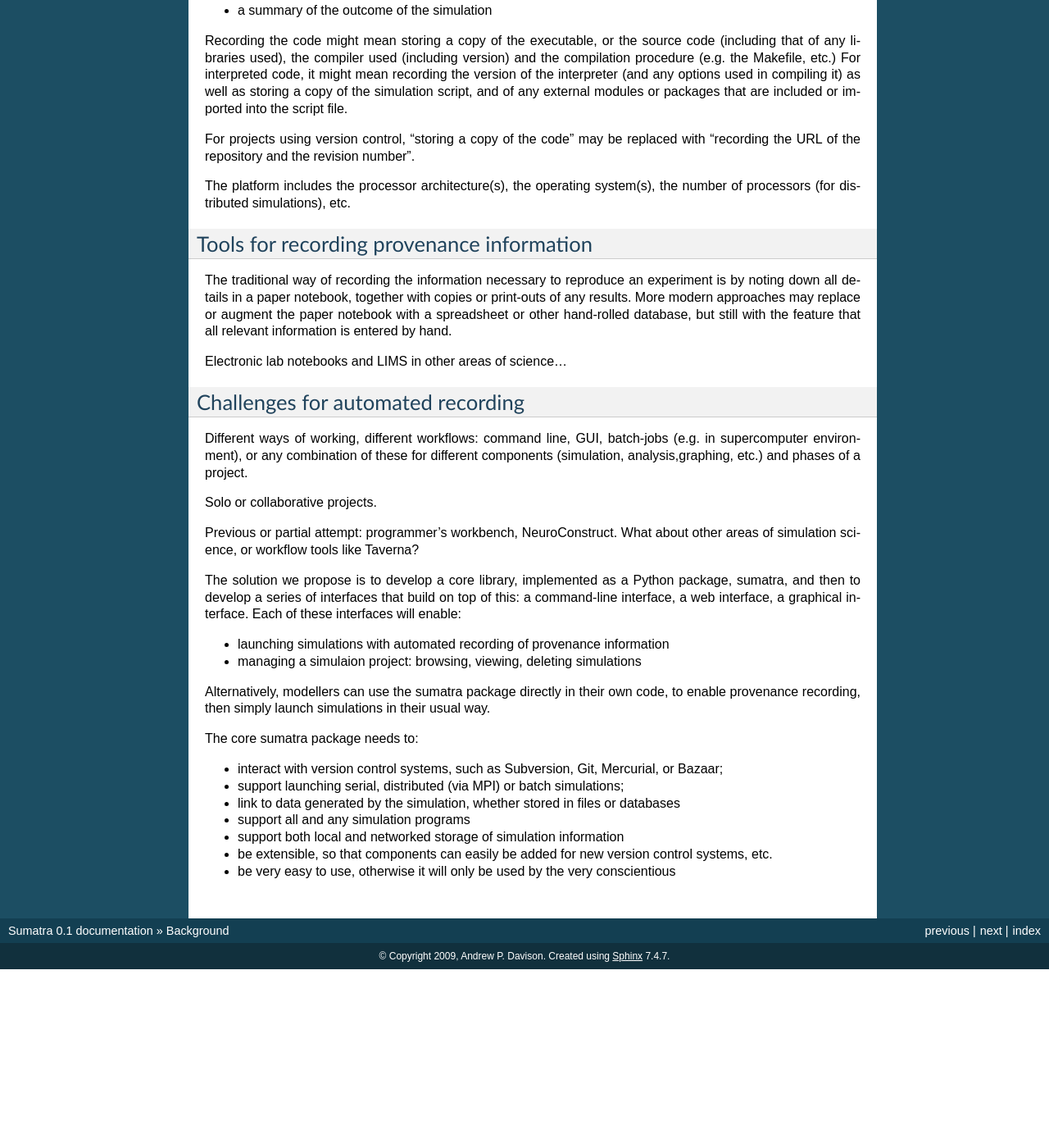
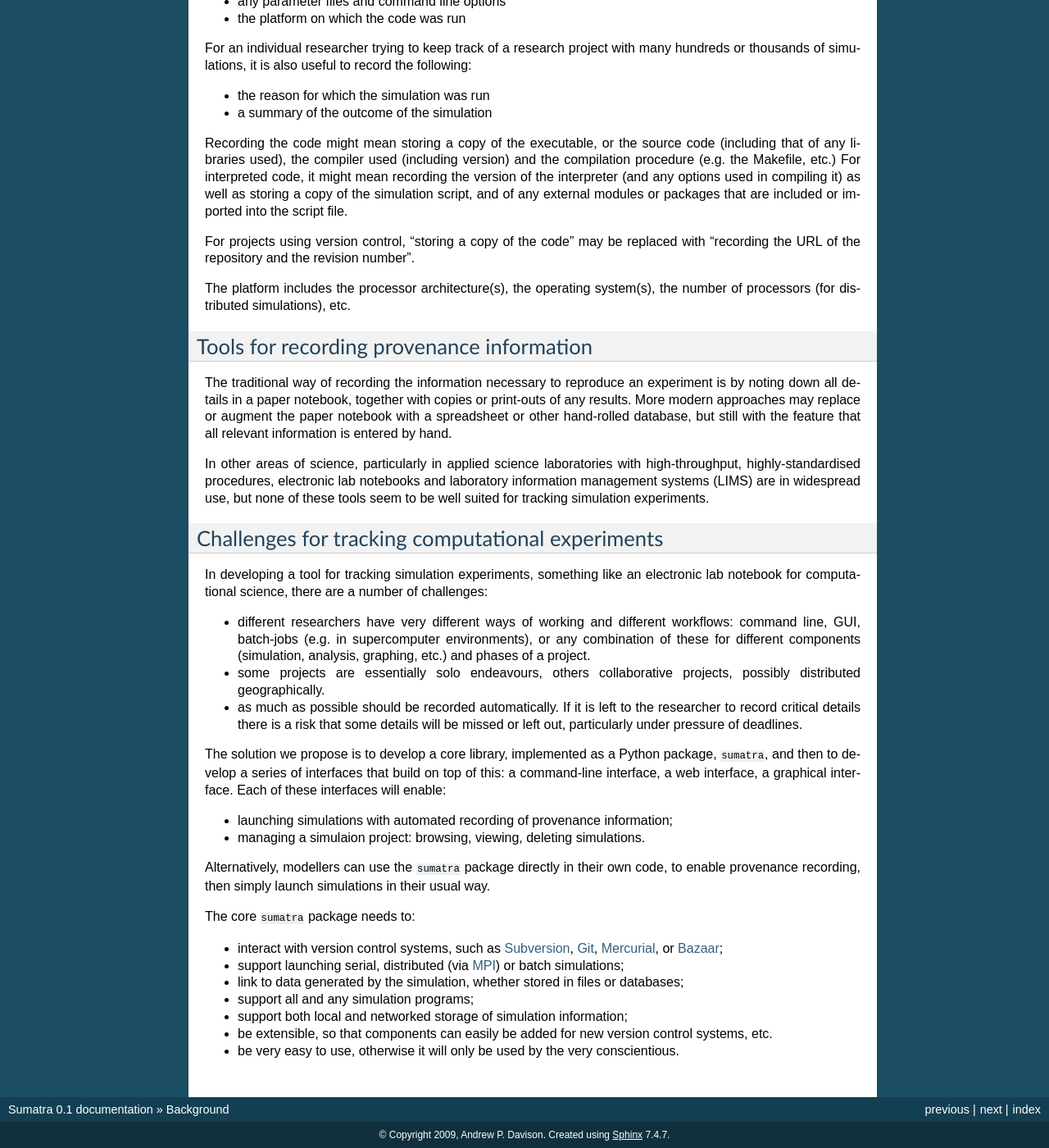
Before and after one commit to open-research/sumatra, a Sphinx documentation site: the page built from doc/introduction.txt, in a window 1280 px wide and 1400 px high, scrolled down 507 px. Shown: the whole window at 82% size. Built offline with Sphinx 7.4.7, drawn with Linux system fonts in a browser that asks for light colours; pages that are not in the unit, such as notebooks, are missing from menus; before the commit the page ends 1689 px from its top, so only the background shows below that; some of the changed text lies outside the part shown.

Commit message:
Updated introduction text

```diff
--- a/doc/introduction.txt
+++ b/doc/introduction.txt
@@ -6,17 +6,28 @@
 Reproducibility, provenance and project management
 --------------------------------------------------
 
-The need for reproducibility in science, why this should be easy in
-computational science, and why it is not easy.
+Reproducibility of experiments is one of the foundation stones of science.
+A related concept is provenance, being able to track a given scientific result,
+such as a figure in an article, back through all the analysis steps (verifying
+the correctness of each) to the original raw data, and the experimental protocol
+used to obtain it.
 
-Overlap with the concept of provenance, more usually applied to data.
+In computational, simulation-based science, reproduction of previous
+experiments, and establishing the provenance of results, ought to be easy, given
+that computers are deterministic, not suffering from the problems of
+inter-subject and trial-to-trial variability that make reproduction of
+biological experiments more challenging.
 
-More general problem of simulation project management
+In general, however, it is not easy, perhaps due to the complexity of our code
+and our computing environments, and the difficulty of capturing every essential
+piece of information needed to reproduce a computational experiment using
+existing tools such as spreadsheets, version control systems and paper
+noteboooks.
 
 What needs to be recorded?
 --------------------------
 
-What needs to be recorded to ensure reproducibility:
+To ensure reproducibility of a computational experiment we need to record:
 
 * the code that was run
 * any parameter files and command line options
@@ -43,7 +54,6 @@
 The platform includes the processor architecture(s), the operating system(s),
 the number of processors (for distributed simulations), etc.
 
-
 Tools for recording provenance information
 ------------------------------------------
 
@@ -53,40 +63,62 @@
 augment the paper notebook with a spreadsheet or other hand-rolled database, but
 still with the feature that all relevant information is entered by hand.
 
-Electronic lab notebooks and LIMS in other areas of science...
+In other areas of science, particularly in applied science laboratories with
+high-throughput, highly-standardised procedures, electronic lab notebooks and
+laboratory information management systems (LIMS) are in widespread use, but none
+of these tools seem to be well suited for tracking simulation experiments.
 
+.. [Previous partial attempts in neuroscience: programmer's workbench, NeuroConstruct.]
 
-Challenges for automated recording
-----------------------------------
+.. [Other areas of science?]
 
-Different ways of working, different workflows: command line, GUI, batch-jobs (e.g. in supercomputer
-environment), or any combination of these for different components (simulation,
-analysis,graphing, etc.) and phases of a project.
+.. [What about workflow tools like Taverna].
 
-Solo or collaborative projects.
+Challenges for tracking computational experiments
+---------------------------------------------------------------
 
-Previous or partial attempt: programmer's workbench, NeuroConstruct.
-What about other areas of simulation science, or workflow tools like Taverna?
+In developing a tool for tracking simulation experiments, something like an
+electronic lab notebook for computational science, there are a number of
+challenges:
+
+* different researchers have very different ways of working and different
+  workflows: command line, GUI, batch-jobs (e.g. in supercomputer
+  environments), or any combination of these for different components (simulation,
+  analysis, graphing, etc.) and phases of a project.
+
+* some projects are essentially solo endeavours, others collaborative projects,
+  possibly distributed geographically.
+
+* as much as possible should be recorded automatically. If it is left to the
+  researcher to record critical details there is a risk that some details will
+  be missed or left out, particularly under pressure of deadlines.
 
 The solution we propose is to develop a core library, implemented as a Python
-package, sumatra, and then to develop a series of interfaces that build on top of this:
-a command-line interface, a web interface, a graphical interface. Each of these
-interfaces will enable:
+package, ``sumatra``, and then to develop a series of interfaces that build on
+top of this: a command-line interface, a web interface, a graphical interface.
+Each of these interfaces will enable:
 
-* launching simulations with automated recording of provenance information
-* managing a simulaion project: browsing, viewing, deleting simulations
+* launching simulations with automated recording of provenance information;
+* managing a simulaion project: browsing, viewing, deleting simulations.
 
-Alternatively, modellers can use the sumatra package directly in their own code,
-to enable provenance recording, then simply launch simulations in their usual way.
+Alternatively, modellers can use the ``sumatra`` package directly in their own
+code, to enable provenance recording, then simply launch simulations in their
+usual way.
 
-The core sumatra package needs to:
+The core ``sumatra`` package needs to:
 
-* interact with version control systems, such as Subversion, Git, Mercurial, or
-  Bazaar;
-* support launching serial, distributed (via MPI) or batch simulations;
-* link to data generated by the simulation, whether stored in files or databases
-* support all and any simulation programs
-* support both local and networked storage of simulation information
+* interact with version control systems, such as Subversion_, Git_, Mercurial_, or
+  Bazaar_;
+* support launching serial, distributed (via MPI_) or batch simulations;
+* link to data generated by the simulation, whether stored in files or databases;
+* support all and any simulation programs;
+* support both local and networked storage of simulation information;
 * be extensible, so that components can easily be added for new version control
   systems, etc.
-* be very easy to use, otherwise it will only be used by the very conscientious
+* be very easy to use, otherwise it will only be used by the very conscientious.
+
+.. _Subversion: http://subversion.tigris.org/
+.. _Git: http://git-scm.com
+.. _Mercurial: http://www.selenic.com/mercurial
+.. _Bazaar: http://bazaar-vcs.org
+.. _MPI: http://en.wikipedia.org/wiki/Message_Passing_Interface
```
